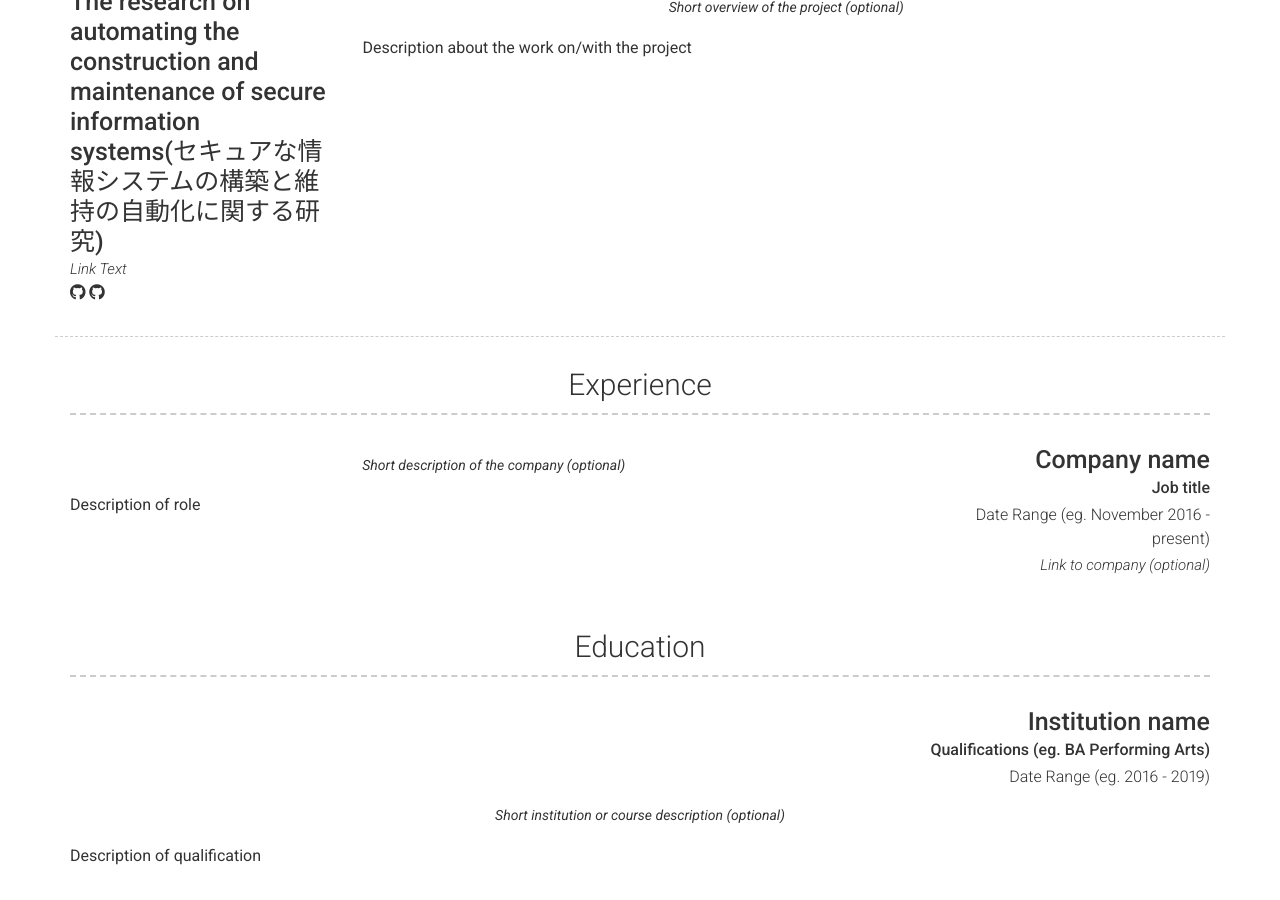
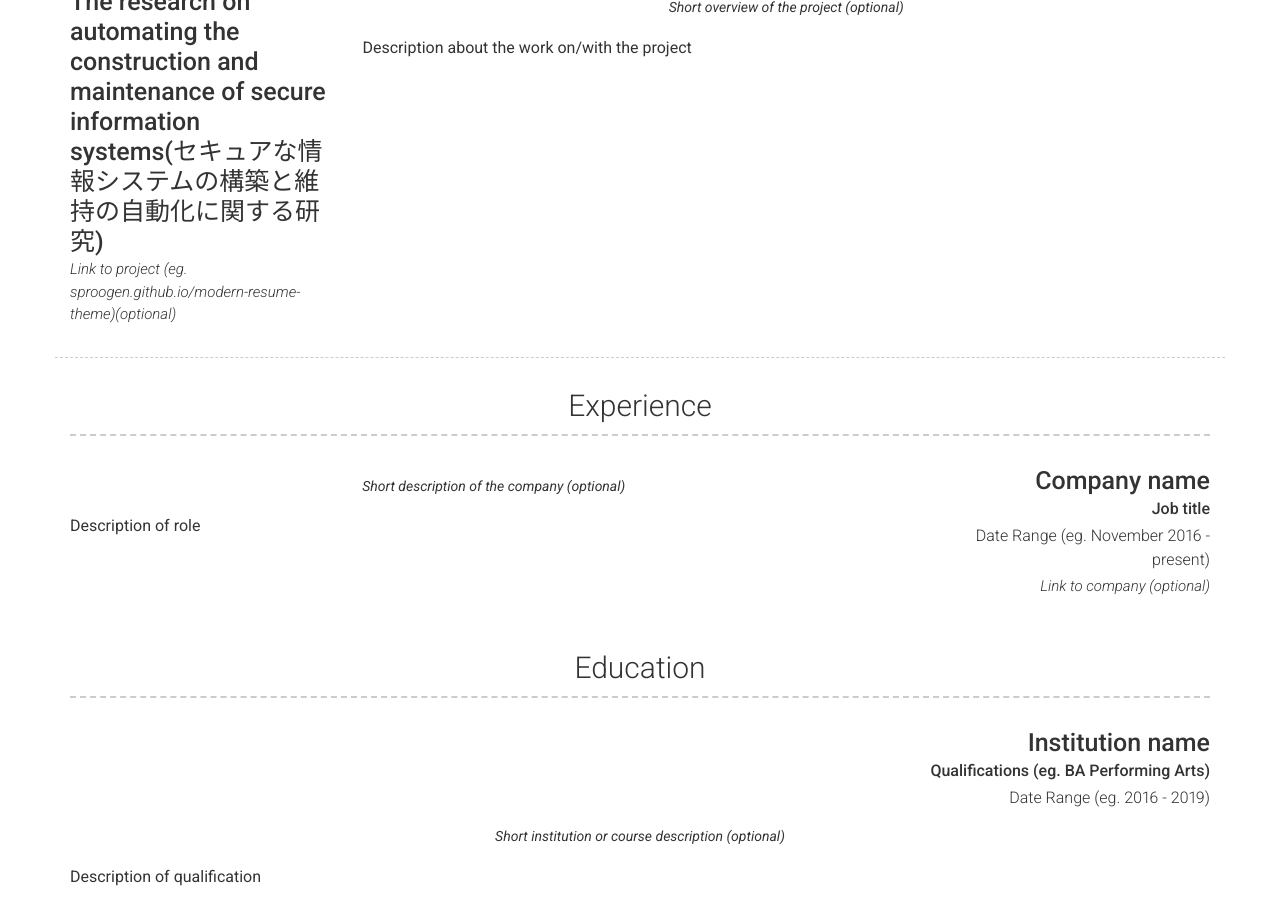
Before and after one commit to strike137/strike137.github.io, a Jekyll site: the page built from index.md, in a window 1280 px wide and 900 px high, scrolled down 670 px. Built offline with Jekyll 4.4.1, drawn with Linux system fonts in a browser that asks for light colours; nearby versions of some CDN libraries.

Commit message:
Update _config.yml

```diff
--- a/_config.yml
+++ b/_config.yml
@@ -48,14 +48,6 @@
                       # other value (or no value) means no border will be displayed
         title: The research on automating the construction and maintenance of secure information systems(セキュアな情報システムの構築と維持の自動化に関する研究)
         link: Link to project (eg. sproogen.github.io/modern-resume-theme)(optional)
-        link_text: Link Text
-        additional_links:
-          - title:  Github page for project (eg. sproogen/modern-resume-theme)
-            icon: fab fa-github
-            url: Link to project (eg. sproogen.github.io/modern-resume-theme)(optional)
-          - title:  Github page for project (eg. sproogen/modern-resume-theme)
-            icon: fab fa-github
-            url: Link to project (eg. sproogen.github.io/modern-resume-theme)(optional)
         quote: >
           Short overview of the project (optional)
         description: | # this will include new lines to allow paragraphs
```
